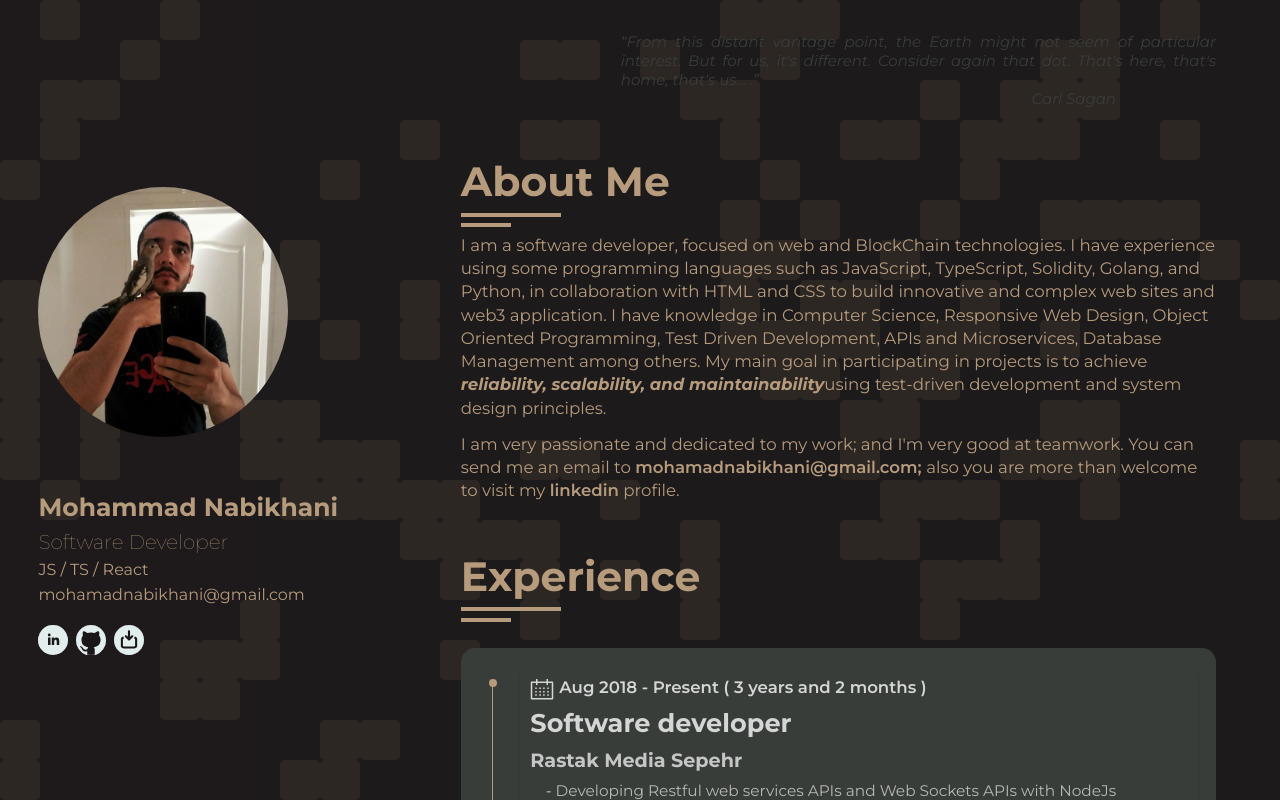
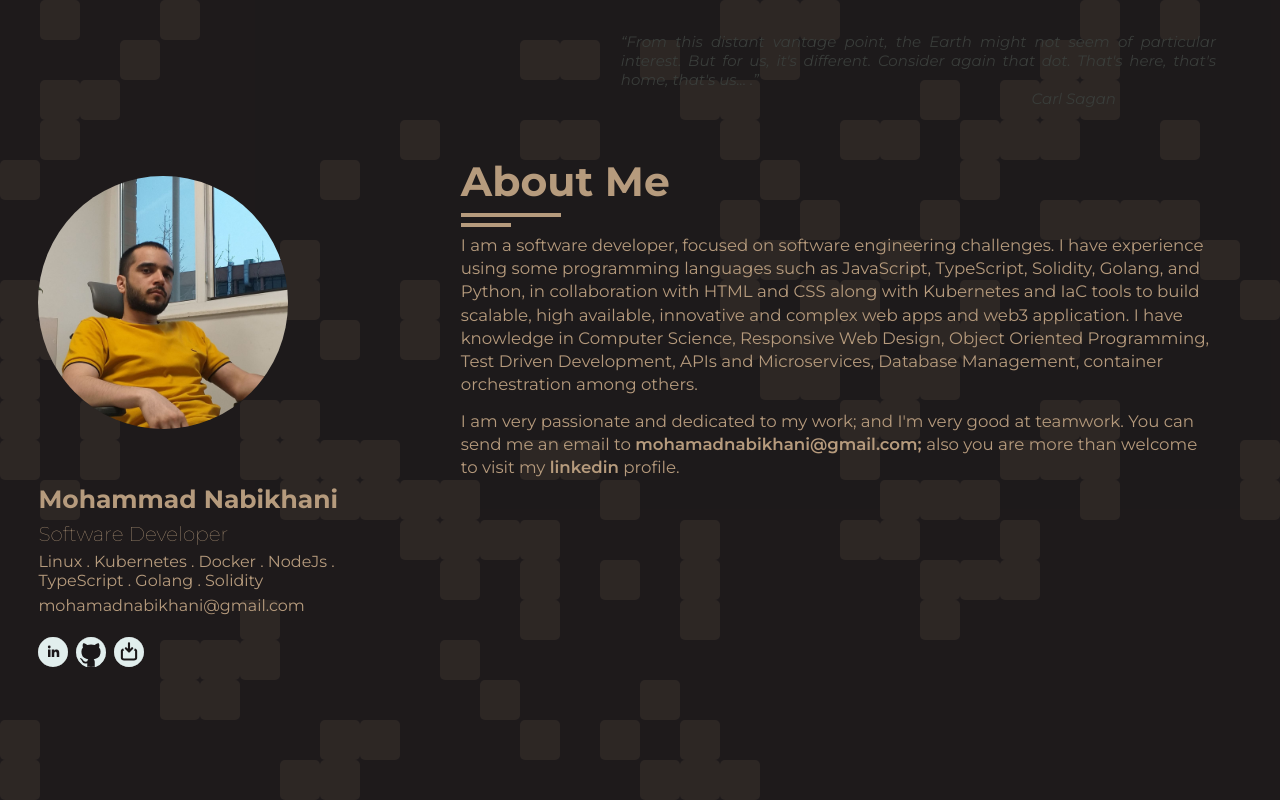
Before and after one commit to mohamadnabikhani/resume-webpage-creator, a React (Create React App) app: page / in a window 1280 px wide. Shown: the top 800 px of the page. Built offline with nearby package versions, Linux system fonts and the light colour scheme.

Commit message:
clean page, update info

```diff
--- a/src/App.js
+++ b/src/App.js
@@ -1,8 +1,5 @@
 import Profile from "./sections/profile";
 import AboutMe from "./sections/aboutMe";
-import Education from "./sections/education";
-import Experience from "./sections/experience";
-import Skills from "./sections/skills";
 import Quote from "./sections/quote";
 import Grid from "./sections/grid";
 
@@ -15,10 +12,6 @@ function App() {
 
         <Quote/>
         <AboutMe />
-        <Experience />
-        <Education />
-        <div id="skills" className="target"></div>
-        <Skills />
       </div>
     </div>
   );
--- a/src/sections/aboutMe.js
+++ b/src/sections/aboutMe.js
@@ -9,14 +9,12 @@ export default function AboutMe() {
         </header>
 
         <p>
-          I am a software developer, focused on web and BlockChain technologies. I
+          I am a software developer, focused on software engineering challenges. I
           have experience using some programming languages such as JavaScript, TypeScript,
-          Solidity, Golang, and Python, in collaboration with HTML and CSS to build
-          innovative and complex web sites and web3 application. I have knowledge in
+          Solidity, Golang, and Python, in collaboration with HTML and CSS along with Kubernetes and IaC tools
+          to build scalable, high available, innovative and complex web apps and web3 application. I have knowledge in
           Computer Science, Responsive Web Design, Object Oriented Programming, Test Driven Development,
-          APIs and Microservices, Database Management among others.
-          My main goal in participating in projects is to achieve <b><i>reliability, scalability, and maintainability</i></b>
-          using test-driven development and system design principles.
+          APIs and Microservices, Database Management, container orchestration among others.
         </p>
         <p>
           I am very passionate and dedicated to my work; and I'm very good at teamwork.
--- a/src/sections/profile.js
+++ b/src/sections/profile.js
@@ -21,7 +21,7 @@ export default function Profile() {
             </span>{' '}
 
           </h2>
-          <h3>JS / TS / React</h3>
+          <h3>Linux . Kubernetes . Docker . NodeJs . TypeScript . Golang . Solidity</h3>
           <h3>
             <a href={`mailto:${email}`}>{email}</a>
           </h3>
--- a/src/styles/globals.css
+++ b/src/styles/globals.css
@@ -371,7 +371,7 @@ a {
   flex-direction: column;
   width: 100vw;
   padding: 4vh 5vw;
-  height: 100%;
+  height: 100vh;
   display: inline-block;
   padding-left: 36vw;
   padding-right: 5vw;
```
Also changed, not shown: public/profile.jpg, src/profile.jpg (deleted).
